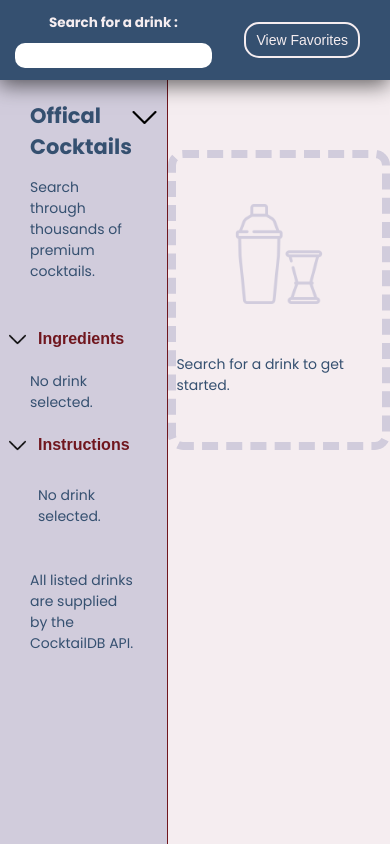
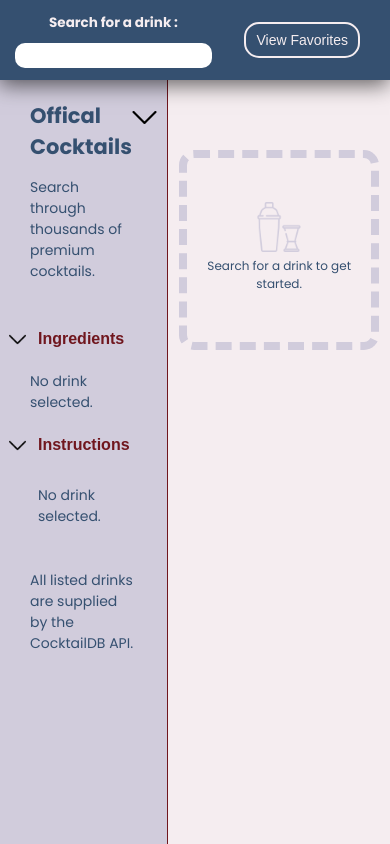
Before and after one commit to Echophase44/cocktail_app, a React (Vite) app in the folder client/: page / in a window 390 px wide. Built offline with nearby package versions, Linux system fonts and the light colour scheme; a web font is replaced by a local one.

Commit message:
Some css adjustments for mobile.

```diff
--- a/client/src/components/Display.jsx
+++ b/client/src/components/Display.jsx
@@ -22,7 +22,6 @@ function Display(props) {
         {!favoriteDrinks.includes(element) && <button onClick={() => addToFavorites(element)} className='display_bookmarkBtn'><img className='display_bookmark' src={emptyMark} alt="" /></button>}
         {favoriteDrinks.includes(element) && <button onClick={() => removeFromFavorites(element)} className='display_bookmarkBtn'><img className='display_bookmark' src={filledMark} alt="" /></button>}
         <div className='display_filler'></div>
-        <div className='display_cardGlow'></div>
         <p className='display_drinkName'><strong>{element.strDrink}</strong></p>
         <p className='display_cardQuote'>{currentQuotes[index]?.quote} <em>-{currentQuotes[index]?.author}</em></p>
       </div>
--- a/client/src/styles/display.css
+++ b/client/src/styles/display.css
@@ -130,21 +130,23 @@
   .display_allCards{
     margin-top: 100px;
     max-width: 100vw;
-    max-height: 100vh;
+    min-height: 100vh;
   }
 
   .display_empty, .display_noResults{
-    height: 300px;
-    width: 300px;
+    height: 200px;
+    width: 200px;
   }
 
   .display_empty > p{
-    font-size: 1.4rem;
+    font-size: 1.2rem;
+    text-align: center;
+    padding: 5px;
   }
 
   .display_cardContainer{
     padding: 8px;
-    max-height: 300px;
+    height: 325px;
     width: 225px;
   }
 
@@ -153,6 +155,14 @@
     transition: all .3s ease;
   }
 
+  .display_empty > img, .display_noResults > img{
+    height: 50px;
+  }
+
+  .display_drinkName{
+    text-align: center;
+  }
+
   .display_cardQuote{
     display: none;
   }
```
